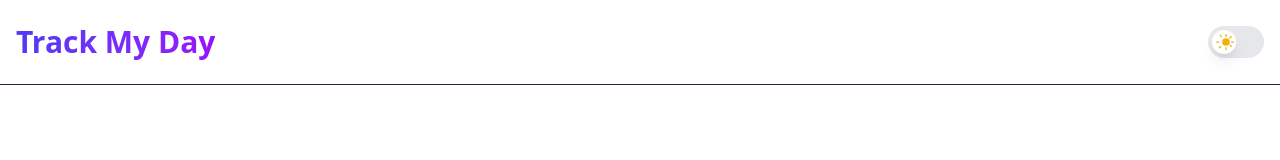
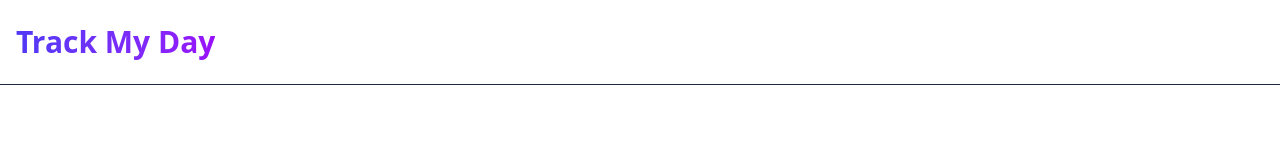
Before and after one commit to trackmyday/trackmyday.github.io, a Next.js app: page / in a window 1280 px wide. Shown: the top 160 px of the page. Built offline with nearby package versions, Linux system fonts and the light colour scheme.

Commit message:
removed theme toggle switch

```diff
--- a/app/components/Header.tsx
+++ b/app/components/Header.tsx
@@ -1,6 +1,6 @@
 'use client'
 import Link from 'next/link';
-import { ThemeToggle } from './ThemeToggle';
+// import { ThemeToggle } from './ThemeToggle';
 
 export const Header = () => {
   return (
@@ -11,7 +11,7 @@ export const Header = () => {
             Track My Day
           </h1>
         </Link>
-        <ThemeToggle />
+        {/* <ThemeToggle /> */}
       </div>
     </header>
   );
```
